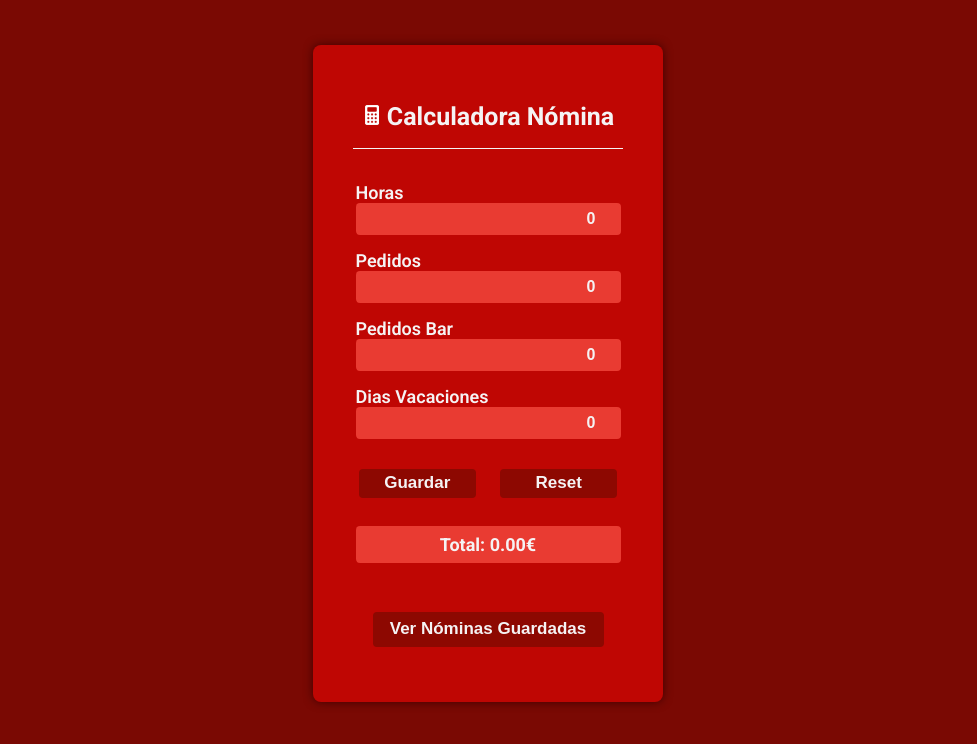
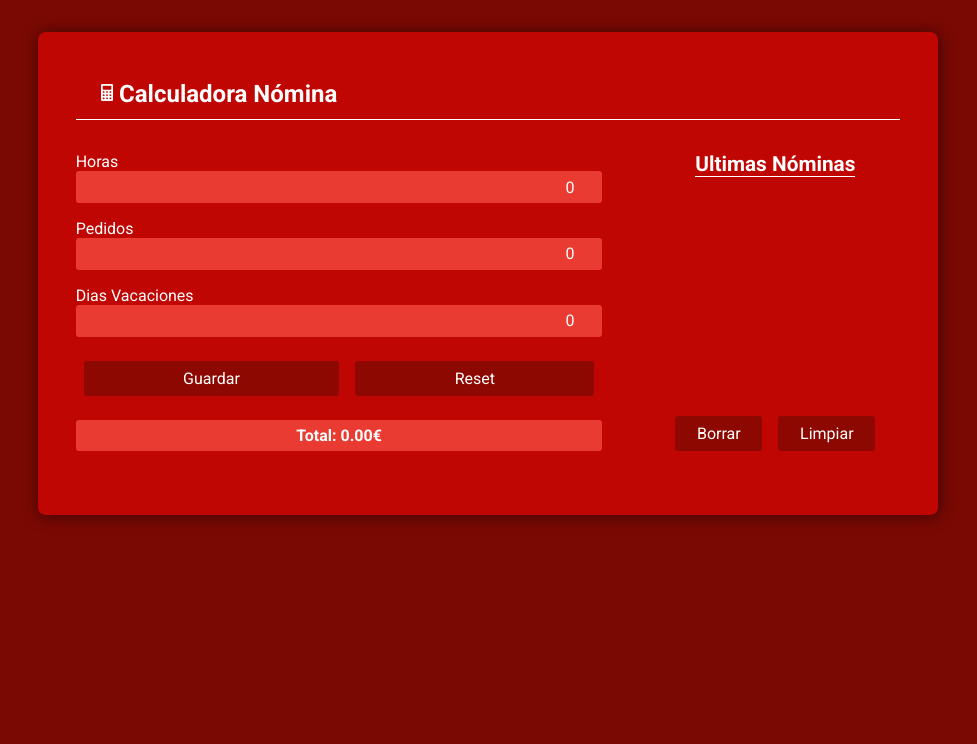
Before and after one commit to tonmetal/TelepiApp-localStorage, a plain HTML site: page index.html in a window 1280 px wide. Shown: the whole page, without its empty margins (152-1129 px from the left). Drawn offline with Linux system fonts and the light colour scheme; a web font is replaced by a local one.

Commit message:
Actualizacion a dise;o responsive

```diff
--- a/index.css
+++ b/index.css
@@ -1,169 +1,234 @@
-body{
-    color: #f5f3f4;
-    text-align: center;
-    background-color:  #7a0903;
-    font-family: "Roboto", sans-serif;
-    font-size: x-large;
+
+
+
+/* header, main, form, #nominas{
+  border: dotted 2px yellow;
 }
+  */
 
-.app{
-    display: flex;
-    flex-direction: column;
-    max-width: 330px;
-    margin: 45px auto;
-    border-radius: 8px;
-    background-color: #bf0603;
-    padding: 25px 10px;
-    box-shadow: 0 0px 10px rgb(63, 1, 1);
-    font-size: large;
-}
-
-.nav{
-    width: 270px;
-    display: flex;
-    margin: 15px auto 18px;
-    justify-content: center;
-    align-items: center;
-    border-bottom: #f5f3f4 solid  1px;
-}
-
-.nav img{
-    width: 20px;
-    height: 20px;
-    margin-right: 5px;
-    margin-bottom: 2px;
-}
-
-h1{
-    font-size: 25px;
+h1, h2{
+  margin: 0;
 }
 
 h2{
-    font-size: large;
-    text-align: end;
-    margin: auto;
-    margin-top: 25px;
-    width: 250px;
-    border-bottom: solid white 1px;
+  font-size: 1rem;
+}
+
+body{
+    margin: 0;
+    padding: 0;
+    height: 100vh;
+    background-color:  #7a0903;
+    color: white;
+    font-family: roboto, 'sans-serif';
+    display: flex;
+    justify-content: center;
+
+}
+
+.container{
+    width: 90%;
+    height: fit-content;
+    display: flex;
+    flex-direction: column;
+    justify-content: center;
+    align-items: center;
+    box-sizing: border-box;
+    margin-top: 2em;
+    padding: 3em 1em;
+    background-color: #bf0603;
+    border-radius: 0.5rem;
+    box-shadow: 1px 1px 15px rgb(58, 5, 5);
 }
 
 
-.formulario{
-    text-align: start;
+/* HEADER */
+
+header{
+    width: 95%;
+    display: flex;
+    align-items: center;
+    justify-content: center;
+    font-size: 0.7rem;
+    padding-bottom: 1em;
+    border-bottom: 1px solid white;
+}
+
+header img{
+    width: 1.1rem;
+    margin-right: 0.3em;
+    margin-bottom: 0.3em;
+}
+
+/* MAIN */
+
+
+main{
+  width: 95%;
+  display: flex;
+  flex-direction: column;
+}
+
+
+form{
+   margin-top: 1em ;
+   margin-bottom: 1em;
+}
+
+
+.inputs{
     display: flex;
     flex-direction: column;
-    margin: auto;
-    margin-top: 10px;
-    margin-bottom: 10px;
-    width: 265px;
-    font-weight: 600;
 }
 
 input{
+    margin-bottom: 1em;
+    background-color: #e93b32;
+    color: white;
+    font-family: inherit;
+    font-size: 1rem;
+    text-align: right;
     border: none;
-    background-color: #e93b32;
-    color: #f5f3f4;
-    padding: 7px 10px;
-    border-radius: 4px;
-    margin: 10px 0 ;
-    text-align: end;
-    font-weight: bold;
-    font-size: 16px;
-}
-
-.formulario label{
-    margin-bottom: -10px;
-    margin-top: 5px;
-}
-
-
-button{
-    margin: 10px;
-    width: 117px;
-    height: 29px;
-    background-color: #8d0801;
-    color: #f5f3f4;
-    border: none;
-    border-radius: 4px;
-    font-weight: bold;
-    font-size: 17px;
-
-}
-
-button:active{
-    background-color: #f5f3f4;
-    color: #8d0801;
-}
-
-.botones-nom{
-    margin-top: -15px;
-}
-
-.resultado{
-    width: 245px;
-    display: block;
-    margin:  18px auto 29px;
-    background-color: #e93b32;
-    text-align: center;
-    padding: 8px 10px;
-    border-radius: 4px;
-    font-weight: bold;
+    border-radius: 0.2em;
+    padding: 0.4em 0.8em;
 }
 
 input:invalid {
     color: #8d0801;
 }
 
+.botones{
+    display: flex;
+    flex-wrap: wrap;
+    justify-content: space-between;
+    margin: 0.5em 0.5em 1.5em;
+    gap: 1em;
+
+}
+
+button{
+    min-width: 80px;
+    flex-grow: 1;
+    font-family: inherit;
+    font-size: 1rem;
+    background-color: #8d0801;
+    color: white;
+    border: none;
+    border-radius: 0.2em;
+    padding:  0.5em;
+}
+
+button:hover, button:focus{
+  background-color: white;
+  color: #7a0903;
+  font-weight: bold;
+  transition: 300ms;
+}
+
+.resultado{
+    text-align: center;
+    background-color: #e93b32;
+    font-family: inherit;
+    font-weight: bold;
+    border-radius: 0.2em;
+    padding: 0.4em;
+
+}
+
+
+/* NOMINAS GUARDADAS */
+
+#nominas{
+    display: flex;
+    flex-direction: column;
+    align-items: center;
+    justify-content: space-between;
+    margin-top: 2em ;
+}
+
+h2{
+  font-size: 1.3rem;
+  padding-bottom: 0.5em;
+  border-bottom: solid white 1px;
+}
+
+.lista{
+  width: 100%;
+  display: flex;
+  flex-direction: column;
+  align-items: center;
+}
+
+ul{
+    width: 80%;
+    padding: 0;
+    list-style: none;
+}
+
 
 li{
-    margin-left:  10px;
-    margin-bottom: 8px;
-    list-style: none;
-    color: #f5f3f4;
+    margin-bottom: 0.4em;
     font-weight: bold;
     background-color: #d12825;
-    border-radius: 3px;
+    border-radius: 0.4em;
     border-bottom: dotted white 1px;
-    padding: 8px ;
-    height: 20px;
-    width: 220px;
+    padding: 0.2em 0.8em;
     text-align: end;
 }
 
-ul{
-    margin: 30px auto 40px;
+.botones-nom{
+    width: 80%;
+    display: flex;
+    flex-wrap: wrap;
+    justify-content: space-between;
+    margin: 1.5em 0.5em 0;
+    gap: 1em;
 }
 
-#btn-nom{
-    width: 70%;
-    height: 35px;
-    margin: 20px auto 30px;
+
+
+@media (min-width:710px){
+
+  h1{
+    font-size: 1.5rem;
+  }
+
+  h2{
+    padding: 0;
+  }
+
+  .container{
+    max-width: 900px;
+  }
+
+  header{
+    justify-content: start;
+  }
+
+  header img{
+     margin-left: 2em;
+  }
+
+  main{
+    flex-direction: row;
+    justify-content: center;
+    gap: 3em;
+  }
+
+  form{
+    flex-grow: 1;
+    padding-top: 1em;
+  }
+
+  #nominas{
+    margin-top: 2em;
+    margin-bottom: 1em;
+    min-width: 250px;
+  }
+
+  .botones-nom{
+    margin: 0 0.5em;
+  }
+
+
 }
-#nominas{
-    max-width: 330px;
-    height: fit-content;
-    border-radius: 8px;
-    background-color: #bf0603;
-    padding: 35px 10px;
-    box-shadow: 0 0px 10px rgb(63, 1, 1);
-    position: absolute;
-    top: 0;
-    bottom: 0;
-    left: 0;
-    right: 0;
-    margin: auto;
-    display: none;
-    backdrop-filter: blur(8px);
-}
-
-#overlay {
-    position: fixed;
-    top: 0;
-    left: 0;
-    width: 100vw;
-    height: 100vh;
-    backdrop-filter: blur(8px);
-    background-color: rgba(0, 0, 0, 0.3);
-    display: none;
-    z-index: 10;
-}
--- a/index.html
+++ b/index.html
@@ -13,44 +13,66 @@
         <link rel="stylesheet" href="index.css">
     </head>
     <body>
-        <div class="app">
-            <div class="nav">
+        <div class="container">
+
+            <header>
                 <img src="calculator-8-64.png" alt="">
                  <h1>Calculadora Nómina</h1>
-            </div>
+            </header>
+
+
+            <main>
                 <form>
-                <div class="formulario">
+                    <div class="inputs">
+
                         <label for="horas">Horas</label>
                         <input  type="number" id="horas" value="0" required min="0"  max="200" step="0.01">
 
                         <label for="pedidos">Pedidos</label>
                         <input  type="number" id="pedidos" value="0" required min="0" max="400" step="1" value="0" >
 
-                    <label for="bar">Pedidos Bar</label>
-                    <input  type="number" id="bar" value="0" required min="0" max="100" step="1" value="0">
-
                         <label for="vacaciones">Dias Vacaciones</label>
                         <input  type="number" id="vacaciones" value="0" required min="0" max="31" step="1" value="0">
+
                     </div>
-                <div>
+
+                    <div class>
+
+                    <div class="botones">
                         <button id="guardar">Guardar</button>
                         <button id="resetear" type="reset">Reset</button>
                     </div>
+
+                    <div class="resultado" id="resultado">Total: 0.00€</div>
+
+                    </div>
+
                 </form>
-            <div class="resultado" id="resultado">Total: 0.00€</div>
-            <button id="btn-nom">Ver Nóminas Guardadas</button>
-            <div id="overlay">
+
                 <div id="nominas">
+
+                    <div class="lista">
                         <h2>Ultimas Nóminas</h2>
-                    <ul id="historial">
-                    </ul>
+                        <ul id="historial"></ul>
+                    </div>
+
                     <div class="botones-nom">
                         <button id="borrar">Borrar</button>
                         <button id="reiniciar">Limpiar</button>
                     </div>
+
                 </div>
+
+            </main>
+
+
         </div>
-        </div>
+
+
+
+
+
+
         <script type="module" src="index.js"></script>
     </body>
 </html>
--- a/index.js
+++ b/index.js
@@ -1,7 +1,6 @@
 const resultado = document.getElementById("resultado")
 const horasa = document.getElementById("horas")
 const pedidosa = document.getElementById("pedidos")
-const bara = document.getElementById("bar")
 const vacacionesa = document.getElementById("vacaciones")
 const guardar = document.getElementById("guardar")
 const reiniciar = document.getElementById("reiniciar")
@@ -43,10 +42,9 @@ function guardarNominas() {
 function calcular() {
     let horas = Number(horasa.value)
     let pedidos = Number(pedidosa.value)
-    let bar = Number(bara.value)
     let vacaciones = Number(vacacionesa.value)
 
-    if (horas > 200 || pedidos > 400 || bar > 100 || !Number.isInteger(bar) || !Number.isInteger(pedidos)) {
+    if (horas > 200 || pedidos > 400  || !Number.isInteger(pedidos)) {
         return
     }
 
@@ -60,9 +58,9 @@ function calcular() {
     }
 
     if (vacaciones === 0) {
-        total = ((horas * 7.67) + (pedidos * 0.48) + (bar * 0.5)).toFixed(2)
+        total = ((horas * 7.67) + (pedidos * 0.48)).toFixed(2)
     } else if (vacaciones > 0 && vacaciones <= 31) {
-        total = ((horas * 7.67) + (pedidos * 0.48) + (bar * 0.5) + (vacaciones * (media / 30))).toFixed(2)
+        total = ((horas * 7.67) + (pedidos * 0.48) + (vacaciones * (media / 30))).toFixed(2)
     }
 
     resultado.textContent = "Total: " + total + "€"
@@ -70,7 +68,6 @@ function calcular() {
 
 horasa.addEventListener("input", calcular)
 pedidosa.addEventListener("input", calcular)
-bara.addEventListener("input", calcular)
 vacacionesa.addEventListener("input", calcular)
 reseteo.addEventListener("click", resetear)
 
@@ -83,7 +80,6 @@ document.querySelectorAll("input").forEach(input => {
 function resetear() {
     horasa.value = 0
     pedidosa.value = 0
-    bara.value = 0
     vacacionesa.value = 0
     resultado.textContent = "Total: 0.00€"
 }
@@ -134,16 +130,3 @@ reiniciar.addEventListener("click", function () {
 
 // Carga inicial
 cargarNominas()
-
-
-ver.addEventListener("click", function(){
-    nomina.style.display = "block"
-    overlay.style.display = "block"
-})
-
-
-
-overlay.addEventListener("click", function(){
-    nomina.style.display = "none"
-    overlay.style.display = "none"
-})
```
Lines whose indentation alone changed are shown as unchanged.
